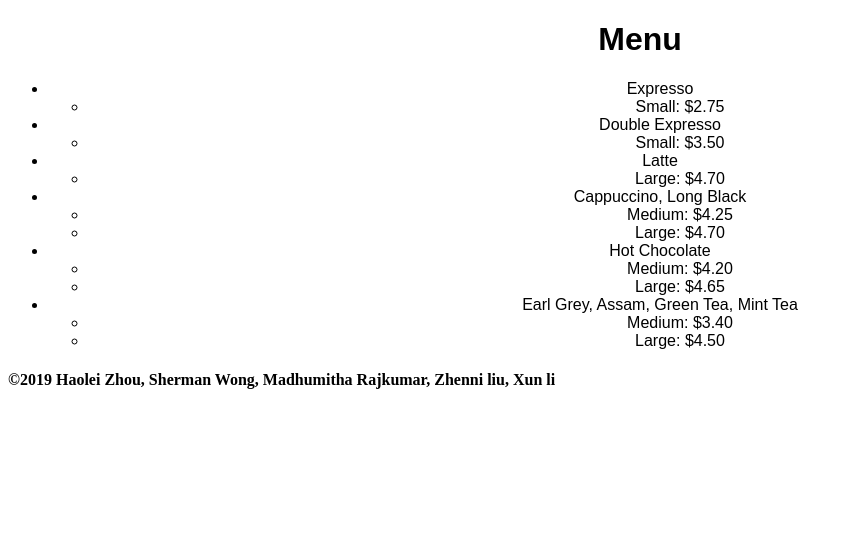
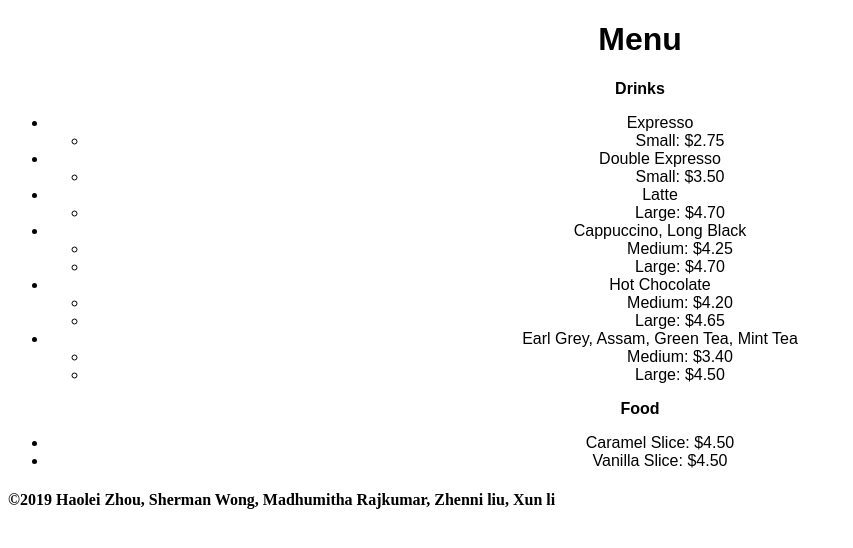
Before and after one commit to natsuta/SEPMCoffeeBuzz, a PHP site: page /menu.php in a window 1280 px wide. Shown: the part 135-683 px from the top of the page, without its empty margins (0-853 px from the left). Run offline with PHP 8.4, Linux system fonts and the light colour scheme.

```diff
--- /dev/null
+++ b/foodstock.csv
@@ -0,0 +1,3 @@
+Food Name, Price, Quantity
+Caramel Slice, 4.50, 10
+Vanilla Slice, 4.50, 10
--- a/menu.php
+++ b/menu.php
@@ -2,6 +2,7 @@
 <title>Menu</title>
 <body>
 	<h1>Menu</h1>
+	<h2>Drinks</h2>
 	<ul>
 		<li>Expresso
 			<ul>
@@ -42,5 +43,11 @@
 			</ul>
 		</li>
 	</ul>
+
+	<h2>Food</h2>
+	<ul>
+		<li>Caramel Slice: $4.50</li>
+		<li>Vanilla Slice: $4.50</li>
+	</ul>
 </body>
 <?php include_once('footer.php'); ?>
```
Also changed, not shown: order.php (+22 -0 lines).
